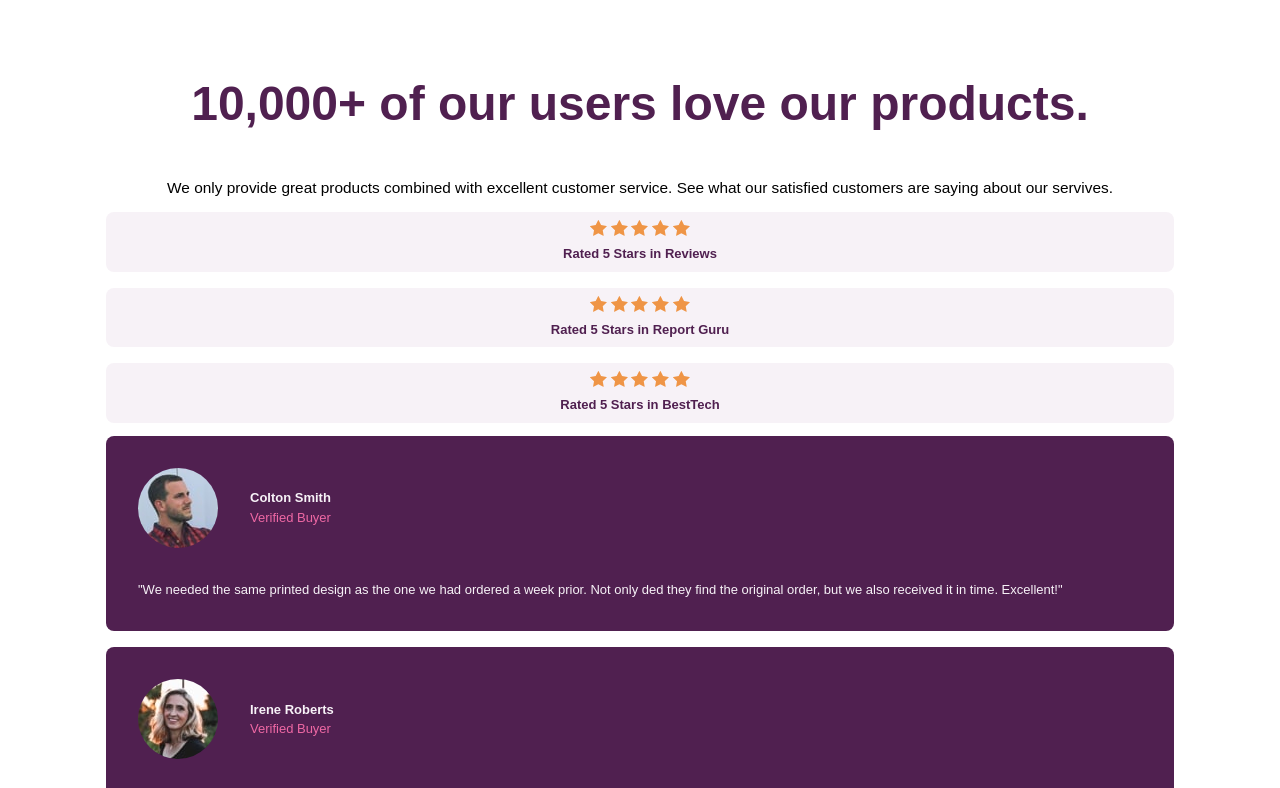
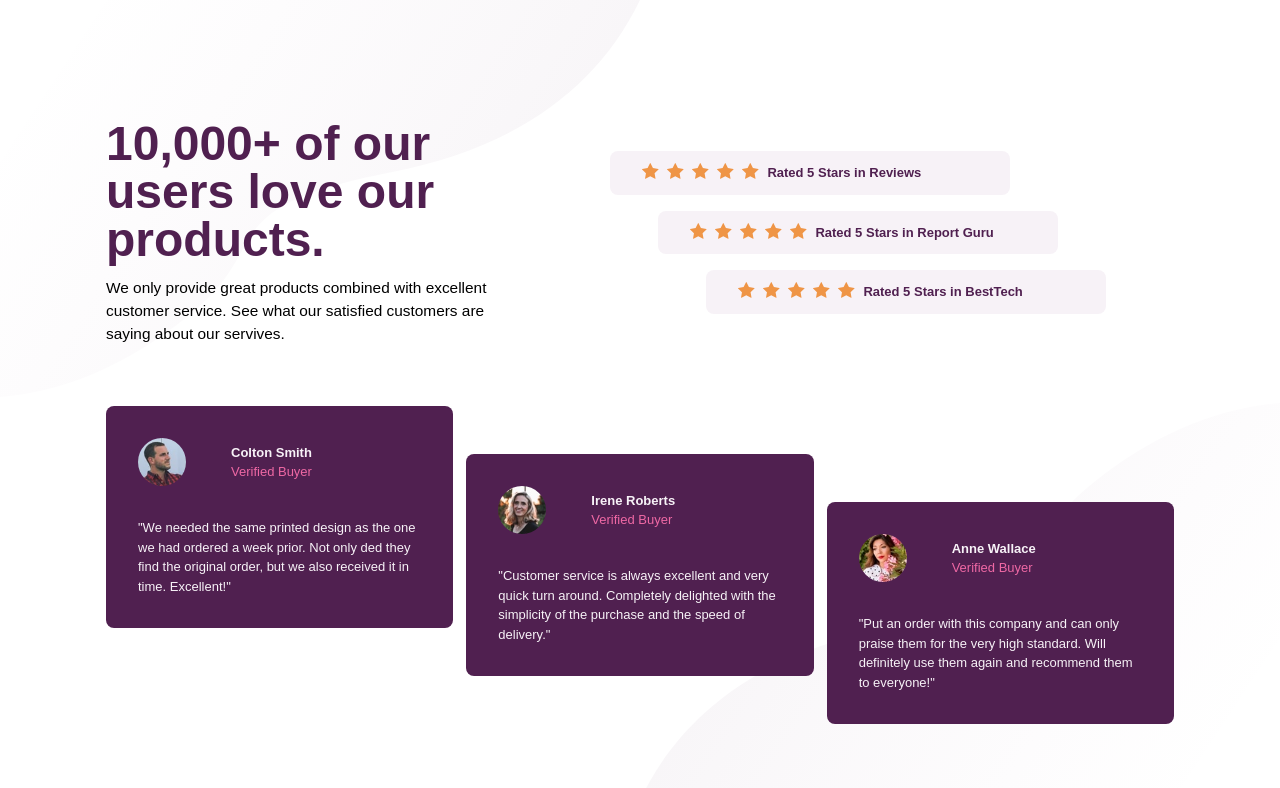
Before and after one commit to FrederikDiamonD/Social-Proof-Section-Frontend-Mentor, a plain HTML site: page index.html in a window 1280 px wide. Shown: the top 788 px of the page. Drawn offline with Linux system fonts and the light colour scheme.

Commit message:
Finished.

```diff
--- a/index.html
+++ b/index.html
@@ -9,21 +9,46 @@
 </head>
 <body>
 
-    <main>
-        <div class="container">
-            <h1>10,000+ of our users love our products.</h1>
-
-            <p class="lead">We only provide great products combined with excellent customer service. See what our satisfied customers are saying about our servives.</p>
-
+    <div class="container">
+        <main>
+            <div class="intro">
+                <h1>10,000+ of our users love our products.</h1>
+                <p class="lead">We only provide great products combined with excellent customer service. See what our satisfied customers are saying about our servives.</p>
+            </div>
             <ul class="ratings flow-content">
                 <li>
+                    <div class="stars" aria-hidden="true">
+                        <img src="./images/icon-star.svg" alt="">
+                        <img src="./images/icon-star.svg" alt="">
+                        <img src="./images/icon-star.svg" alt="">
+                        <img src="./images/icon-star.svg" alt="">
+                        <img src="./images/icon-star.svg" alt="">
+                    </div>
                     Rated 5 Stars in Reviews
                 </li>
-                <li>Rated 5 Stars in Report Guru</li>
-                <li>Rated 5 Stars in BestTech</li>
+                <li>
+                    <div class="stars" aria-hidden="true">
+                        <img src="./images/icon-star.svg" alt="">
+                        <img src="./images/icon-star.svg" alt="">
+                        <img src="./images/icon-star.svg" alt="">
+                        <img src="./images/icon-star.svg" alt="">
+                        <img src="./images/icon-star.svg" alt="">
+                    </div>
+                    Rated 5 Stars in Report Guru
+                </li>
+                <li>
+                    <div class="stars" aria-hidden="true">
+                        <img src="./images/icon-star.svg" alt="">
+                        <img src="./images/icon-star.svg" alt="">
+                        <img src="./images/icon-star.svg" alt="">
+                        <img src="./images/icon-star.svg" alt="">
+                        <img src="./images/icon-star.svg" alt="">
+                    </div>
+                    Rated 5 Stars in BestTech
+                </li>
             </ul>
 
-            <ul class="quotes flow-content">
+            <ul class="quotes split">
                 <li>
                     <blockquote>
                         <div class="split a-center">
@@ -61,8 +86,8 @@
                     </blockquote>
                 </li>
             </ul>
-        </div> <!-- Close container -->
-    </main>
+        </main>
+    </div> <!-- Close container -->
 
 </body>
 </html>
--- a/scss/base/_global.scss
+++ b/scss/base/_global.scss
@@ -3,6 +3,14 @@ body {
     font-size: var(--fs-400);
     padding-top: 5rem;
     text-align: center;
+    background-image: url(../../images/bg-pattern-top-desktop.svg), url(../../images/bg-pattern-bottom-desktop.svg);
+    background-position: top left, bottom right;
+    background-repeat: no-repeat;
+    background-size: max(50%, 400px);
+
+    @media (min-width: 50em) {
+        padding-top: 7.5rem;
+    }
 }
 
 h1 {
@@ -10,10 +18,14 @@ h1 {
     color: var(--clr-primary-700);
     line-height: 1;
     max-width: 12;
-    margin-left: auto;
-    margin-right: auto;
-    margin-bottom: 1em;
+    margin-bottom: .25em;
     font-weight: 800;
+
+    @media (max-width: 50em) {
+        margin-left: auto;
+        margin-right: auto;
+        margin-bottom: 1em;
+    }
 }
 
 ul {
@@ -24,3 +36,30 @@ ul {
 .lead {
     font-size: var(--fs-500);
 }
+
+// Layout stuff
+
+main {
+    display: grid;
+    gap: 3rem 1rem;
+}
+
+@media (min-width: 50em) {
+    main {
+        grid-template-columns: 1fr 1.5fr;
+        text-align: left;
+    }
+
+    .intro {
+        grid-column: 1 / 2;
+    }
+
+    .ratings {
+        grid-column: 2 / 3;
+        align-self: center;
+    }
+
+    .quotes {
+        grid-column: 1 / -1;
+    }
+}
--- a/scss/base/_utilities.scss
+++ b/scss/base/_utilities.scss
@@ -10,6 +10,12 @@
 
 .split {
     display: flex;
+    flex-direction: column;
+    gap: 1em;
+
+    @media (min-width: 50em) {
+        flex-direction: row;
+    }
 }
 
 .a-center {
--- a/scss/components/_quotes.scss
+++ b/scss/components/_quotes.scss
@@ -1,5 +1,15 @@
 .quotes {
     --spacer: 2rem;
+
+    li {
+        &:nth-child(2) {
+            transform: translateY(3rem);
+        }
+
+        &:nth-child(3) {
+            transform: translateY(6rem);
+        }
+    }
 
     blockquote {
         background: var(--clr-primary-700);
@@ -7,11 +17,18 @@
         text-align: left;
         border-radius: var(--br);
         padding: 2rem;
+        max-width: 25rem;
+        margin: 0 auto;
+        height: 100%;
     }
 
     img {
+        width: 3rem;
         border-radius: 50%;
-        margin-right: var(--spacer);
+
+        @media (min-width: 50em) {
+            margin-right: var(--spacer);
+        }
     }
 
     .name {
--- a/scss/components/_ratings.scss
+++ b/scss/components/_ratings.scss
@@ -1,20 +1,39 @@
 .ratings {
-    > li {
+    li {
         color: var(--clr-primary-700);
         background: var(--clr-neutral-200);
         font-weight: 800;
-        padding: .5rem;
+        padding: .75rem 2rem;
         border-radius: var(--br);
+        max-width: 25rem;
+        margin-left: auto;
+        margin-right: auto;
 
-        &::before {
-            content: '';
-            width: 100px;
-            height: 1rem;
-            margin: 0 auto;
-            display: block;
-            background-image: url(../../images/icon-star.svg);
-            margin-bottom: .5rem;
-            background-repeat: space;
+        @media (min-width: 50em) {
+            display: flex;
+            align-items: center;
+
+            &:first-of-type {
+                transform: translateX(-3rem);
+            }
+
+            &:last-of-type {
+                transform: translateX(3rem);
+            }
+        }
+    }
+
+    img {
+        // display: inline-block;
+        margin: 0 .5rem .5rem;
+
+        @media (min-width: 50em) {
+            margin: -.25rem .5rem 0 0;
         }
     }
 }
+
+.stars {
+    display: flex;
+    justify-content: center;
+}
--- a/scss/main.scss
+++ b/scss/main.scss
@@ -1,6 +1,6 @@
-@import 'base/root';
-@import 'base/reset';
-@import 'base/global';
-@import 'base/utilities';
-@import 'components/quotes';
-@import 'components/ratings';
+@use 'base/root';
+@use 'base/reset';
+@use 'base/global';
+@use 'base/utilities';
+@use 'components/quotes';
+@use 'components/ratings';
```
Also changed, not shown: scss/main.css, 1 other file.
